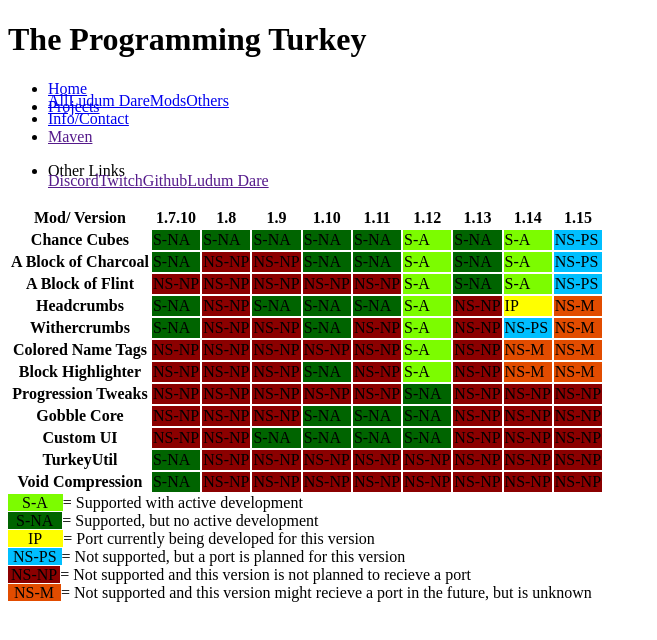
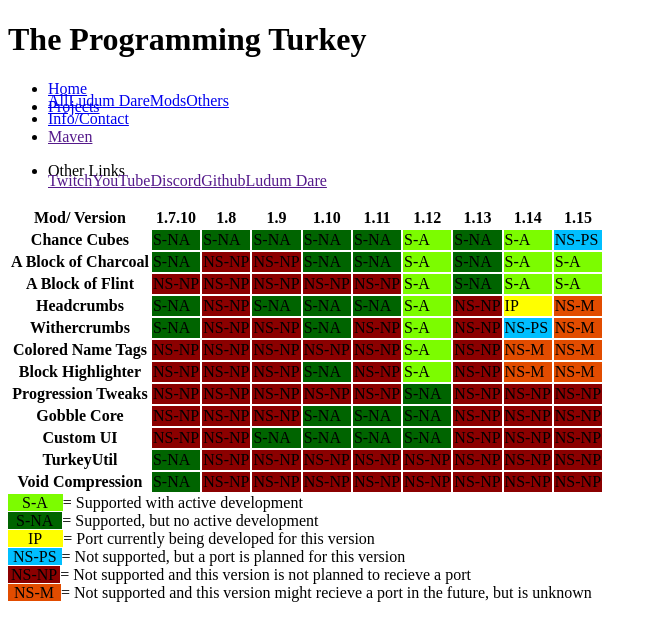
Before and after one commit to TheTurkeyDev/TheProgrammingTurkey-Website, a React app: page /mod-support in a window 1280 px wide. Shown: the top 640 px of the page, without its empty margins (0-657 px from the left). Built offline with nearby package versions, Linux system fonts and the light colour scheme; the HTML template or start-up script is replaced by a standard one.

Commit message:
Added Discord link Updated mod support

```diff
--- a/src/pages/base/top-nav.js
+++ b/src/pages/base/top-nav.js
@@ -34,8 +34,9 @@
                         <li className="nav-item dropdown">
                             <p className="nav-link dropdown-toggle txt-color-primary" id="navbarDropdown" role="button" data-toggle="dropdown" aria-haspopup="true" aria-expanded="false">Other Links</p>
                             <div className="dropdown-menu bg-secondary" aria-labelledby="navbarDropdown" style={{ marginTop: "-24px" }}>
+                                <a className="dropdown-item" href="" onClick={() => window.open('https://twitch.tv/turkey2349')}>Twitch</a>
+                                <a className="dropdown-item" href="" onClick={() => window.open('https://www.youtube.com/user/IProgram4Fun')}>YouTube</a>
                                 <a className="dropdown-item" href="" onClick={() => window.open('https://discord.gg/wkgyaxs')}>Discord</a>
-                                <a className="dropdown-item" href="" onClick={() => window.open('https://twitch.tv/turkey2349')}>Twitch</a>
                                 <a className="dropdown-item" href="" onClick={() => window.open('https://github.com/Turkey2349')}>Github</a>
                                 <a className="dropdown-item" href="" onClick={() => window.open('https://ldjam.com')}>Ludum Dare</a>
                             </div>
--- a/src/pages/projects/mc-mod-support.js
+++ b/src/pages/projects/mc-mod-support.js
@@ -13,8 +13,8 @@
 
 const projects = {
     "Chance Cubes": [1, 1, 1, 1, 1, 0, 1, 0, 3],
-    "A Block of Charcoal": [1, 4, 4, 1, 1, 0, 1, 0, 3],
-    "A Block of Flint": [4, 4, 4, 4, 4, 0, 1, 0, 3],
+    "A Block of Charcoal": [1, 4, 4, 1, 1, 0, 1, 0, 0],
+    "A Block of Flint": [4, 4, 4, 4, 4, 0, 1, 0, 0],
     "Headcrumbs": [1, 4, 1, 1, 1, 0, 4, 2, 5],
     "Withercrumbs": [1, 4, 4, 1, 4, 0, 4, 3, 5],
     "Colored Name Tags": [4, 4, 4, 4, 4, 0, 4, 5, 5],
```
